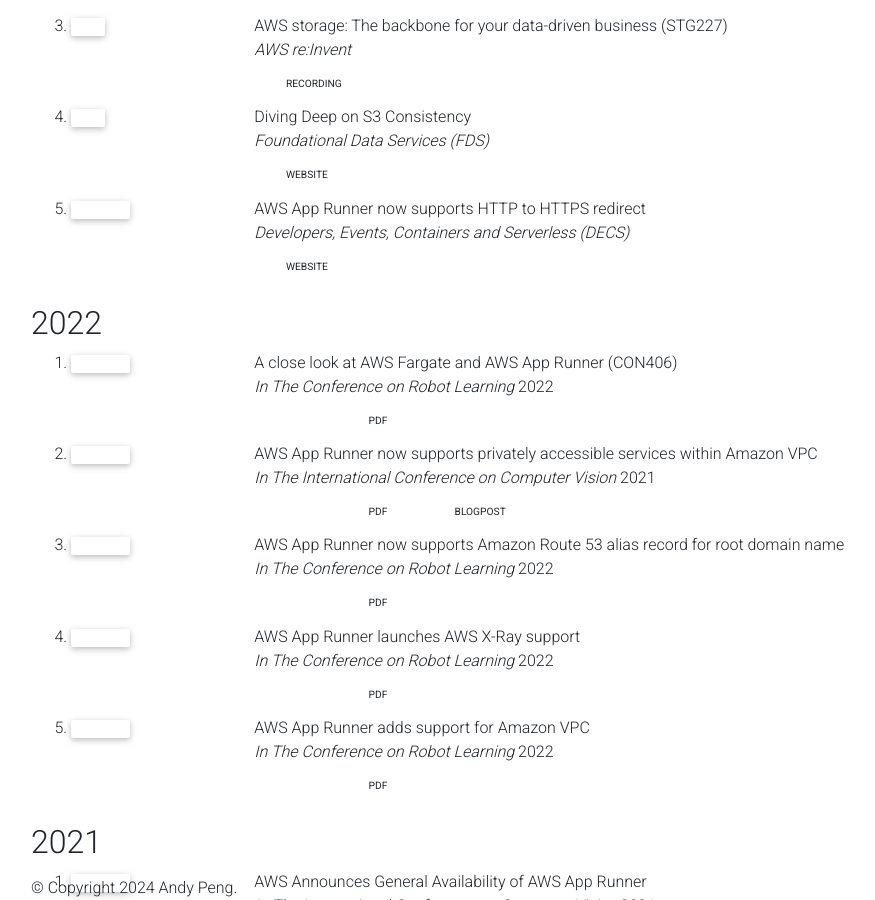
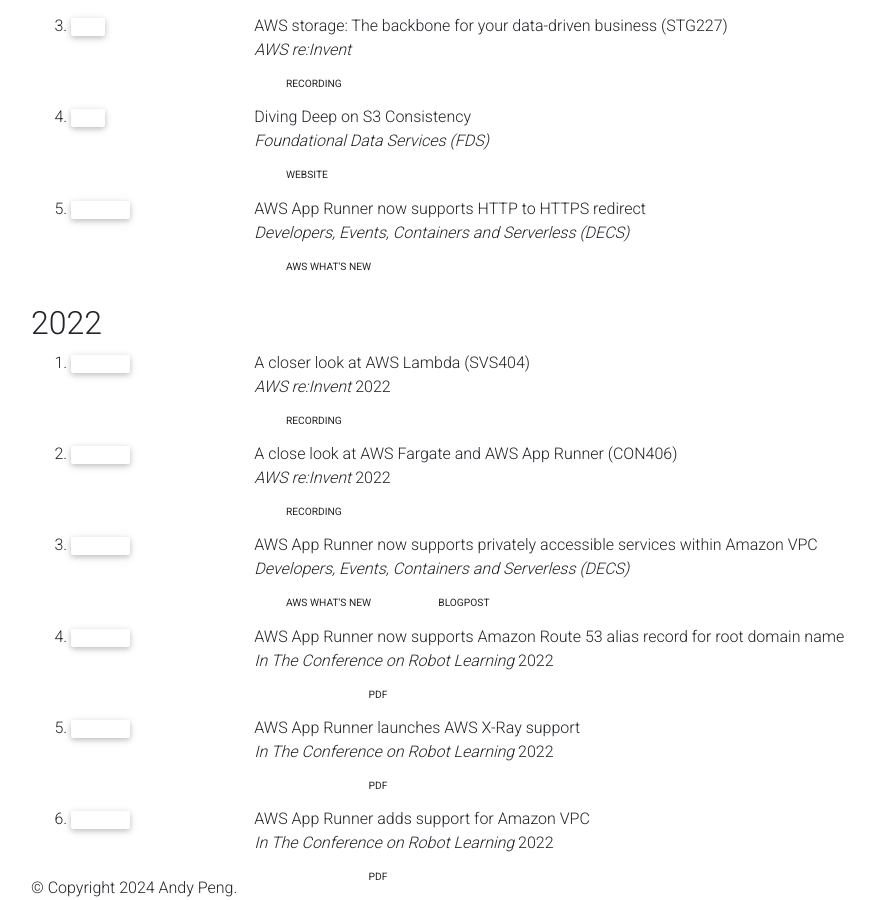
Before and after one commit to gfw001/gfw001.github.io, a Jekyll site: the page products.html, which Jekyll copies as it is, in a window 1280 px wide and 900 px high, scrolled down 827 px. Shown: the whole window, without its empty margins (54-929 px from the left). Built offline with Jekyll 4.4.1, drawn with Linux system fonts in a browser that asks for light colours; nearby versions of some CDN libraries; library files that are not in the unit come from our copies; comment, search, counter and statistics services are not loaded; a style sheet for code colours, icons or effects is not loaded.

Commit message:
Update products.html

```diff
--- a/products.html
+++ b/products.html
@@ -98,7 +98,7 @@
                   <div class="title">AWS App Runner now supports HTTP to HTTPS redirect</div>
                   <div class="periodical"> <em>Developers, Events, Containers and Serverless (DECS)</em> </div>
                   <div class="links">
-                     <a href="https://aws.amazon.com/about-aws/whats-new/2023/02/aws-app-runner-http-https-redirect/" class="btn btn-sm z-depth-0" role="button" rel="noopener noreferrer" target="_blank">Website</a>
+                     <a href="https://aws.amazon.com/about-aws/whats-new/2023/02/aws-app-runner-http-https-redirect/" class="btn btn-sm z-depth-0" role="button" rel="noopener noreferrer" target="_blank">AWS What's New</a>
                   </div>
                   <div class="badges">
                      <span class="altmetric-embed" data-hide-no-mentions="true" data-hide-less-than="15" data-badge-type="2" data-badge-popover="right"></span> <span class="__dimensions_badge_embed__" data-pmid="" data-hide-zero-citations="true" data-style="small_rectangle" data-legend="hover-right" style="margin-bottom: 3px;"></span>
@@ -112,20 +112,43 @@
          <li>
             <div class="row">
                <div class="col-sm-2 abbr"><abbr class="badge">Compute</abbr></div>
-               <div id="huang2022selfsup" class="col-sm-8">
-                  <div class="title">A close look at AWS Fargate and AWS App Runner (CON406)</div>
-                  <div class="periodical"> <em>In The Conference on Robot Learning</em> 2022 </div>
-                  <div class="links"> <a class="bibtex btn btn-sm z-depth-0" role="button">Bib</a> <a href="https://openreview.net/forum?id=nuAGobCwb8V" class="btn btn-sm z-depth-0" role="button" target="_blank" rel="noopener noreferrer">PDF</a> </div>
+               <div id="mao2023agent" class="col-sm-8">
+                  <div class="title">A closer look at AWS Lambda (SVS404)</div>
+                  <div class="periodical"> <em>AWS re:Invent</em> 2022 </div>
+                  <div class="links">
+                     <a href="https://youtu.be/EplOzQqgstA" class="btn btn-sm z-depth-0" role="button" rel="external nofollow noopener" target="_blank">Recording</a>
+               </div>
+               <div class="badges">
+                  <span class="altmetric-embed" data-hide-no-mentions="true" data-hide-less-than="15" data-badge-type="2" data-badge-popover="right"></span> <span class="__dimensions_badge_embed__" data-pmid="" data-hide-zero-citations="true" data-style="small_rectangle" data-legend="hover-right" style="margin-bottom: 3px;"></span>
                </div>
             </div>
          </li>
          <li>
             <div class="row">
                <div class="col-sm-2 abbr"><abbr class="badge">Compute</abbr></div>
-               <div id="hua2021feature" class="col-sm-8">
+               <div id="mao2023agent" class="col-sm-8">
+                  <div class="title">A close look at AWS Fargate and AWS App Runner (CON406)</div>
+                  <div class="periodical"> <em>AWS re:Invent</em> 2022 </div>
+                  <div class="links">
+                     <a href="https://www.youtube.com/watch?v=MZBbhqt6bQs" class="btn btn-sm z-depth-0" role="button" rel="external nofollow noopener" target="_blank">Recording</a>
+               </div>
+               <div class="badges">
+                  <span class="altmetric-embed" data-hide-no-mentions="true" data-hide-less-than="15" data-badge-type="2" data-badge-popover="right"></span> <span class="__dimensions_badge_embed__" data-pmid="" data-hide-zero-citations="true" data-style="small_rectangle" data-legend="hover-right" style="margin-bottom: 3px;"></span>
+               </div>
+            </div>
+         </li>
+         <li>
+            <div class="row">
+               <div class="col-sm-2 abbr"><abbr class="badge">Compute</abbr></div>
+               <div id="mao2023agent" class="col-sm-8">
                   <div class="title">AWS App Runner now supports privately accessible services within Amazon VPC</div>
-                  <div class="periodical"> <em>In The International Conference on Computer Vision</em> 2021 </div>
-                  <div class="links"> <a class="bibtex btn btn-sm z-depth-0" role="button">Bib</a> <a href="https://arxiv.org/abs/2105.00470" class="btn btn-sm z-depth-0" role="button" target="_blank" rel="noopener noreferrer">PDF</a> <a href="https://aws.amazon.com/blogs/containers/deep-dive-on-aws-app-runner-private-services/" class="btn btn-sm z-depth-0" role="button" target="_blank" rel="noopener noreferrer">Blogpost</a> </div>
+                  <div class="periodical"> <em>Developers, Events, Containers and Serverless (DECS)</em> </div>
+                  <div class="links">
+                     <a href="https://aws.amazon.com/about-aws/whats-new/2022/11/aws-app-runner-supports-privately-accessible-services-amazon-vpc/" class="btn btn-sm z-depth-0" role="button" rel="external nofollow noopener" target="_blank">AWS What's New</a>
+                     <a href="https://aws.amazon.com/blogs/containers/deep-dive-on-aws-app-runner-private-services/" class="btn btn-sm z-depth-0" role="button" rel="external nofollow noopener" target="_blank">Blogpost</a>
+               </div>
+               <div class="badges">
+                  <span class="altmetric-embed" data-hide-no-mentions="true" data-hide-less-than="15" data-badge-type="2" data-badge-popover="right"></span> <span class="__dimensions_badge_embed__" data-pmid="" data-hide-zero-citations="true" data-style="small_rectangle" data-legend="hover-right" style="margin-bottom: 3px;"></span>
                </div>
             </div>
          </li>
```
